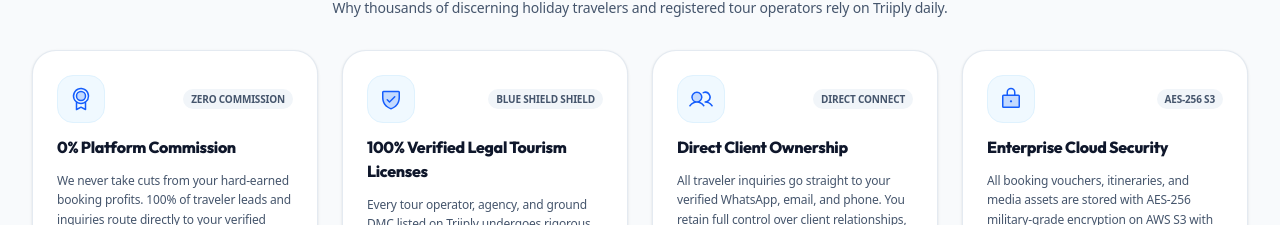
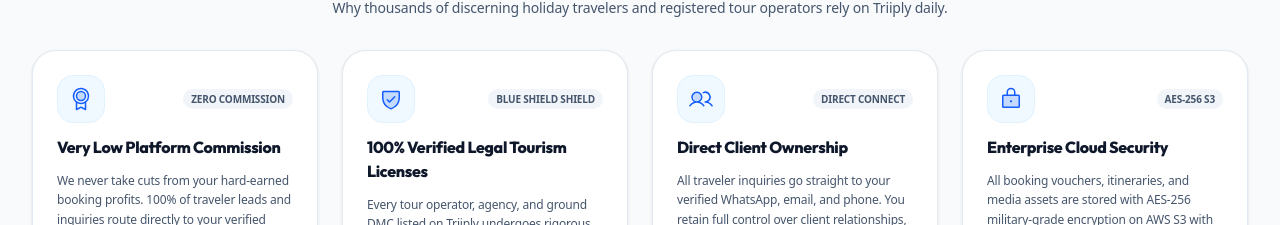
Before and after one commit to Ajayprasad1997/triply, a React (Vite) app: page /contact in a window 1280 px wide. Shown: the part 1551-1776 px from the top of the page. Built offline with nearby package versions, Linux system fonts and the light colour scheme; no server answers.

Commit message:
commisstion txt changed

```diff
--- a/src/pages/CompanyProfilePage.tsx
+++ b/src/pages/CompanyProfilePage.tsx
@@ -145,7 +145,7 @@
 
   const TRUST_PILLARS = [
     {
-      title: '0% Platform Commission',
+      title: 'Very Low Platform Commission',
       desc: 'We never take cuts from your hard-earned booking profits. 100% of traveler leads and inquiries route directly to your verified agency desk.',
       icon: Medal,
       badge: 'Zero Commission'
```
